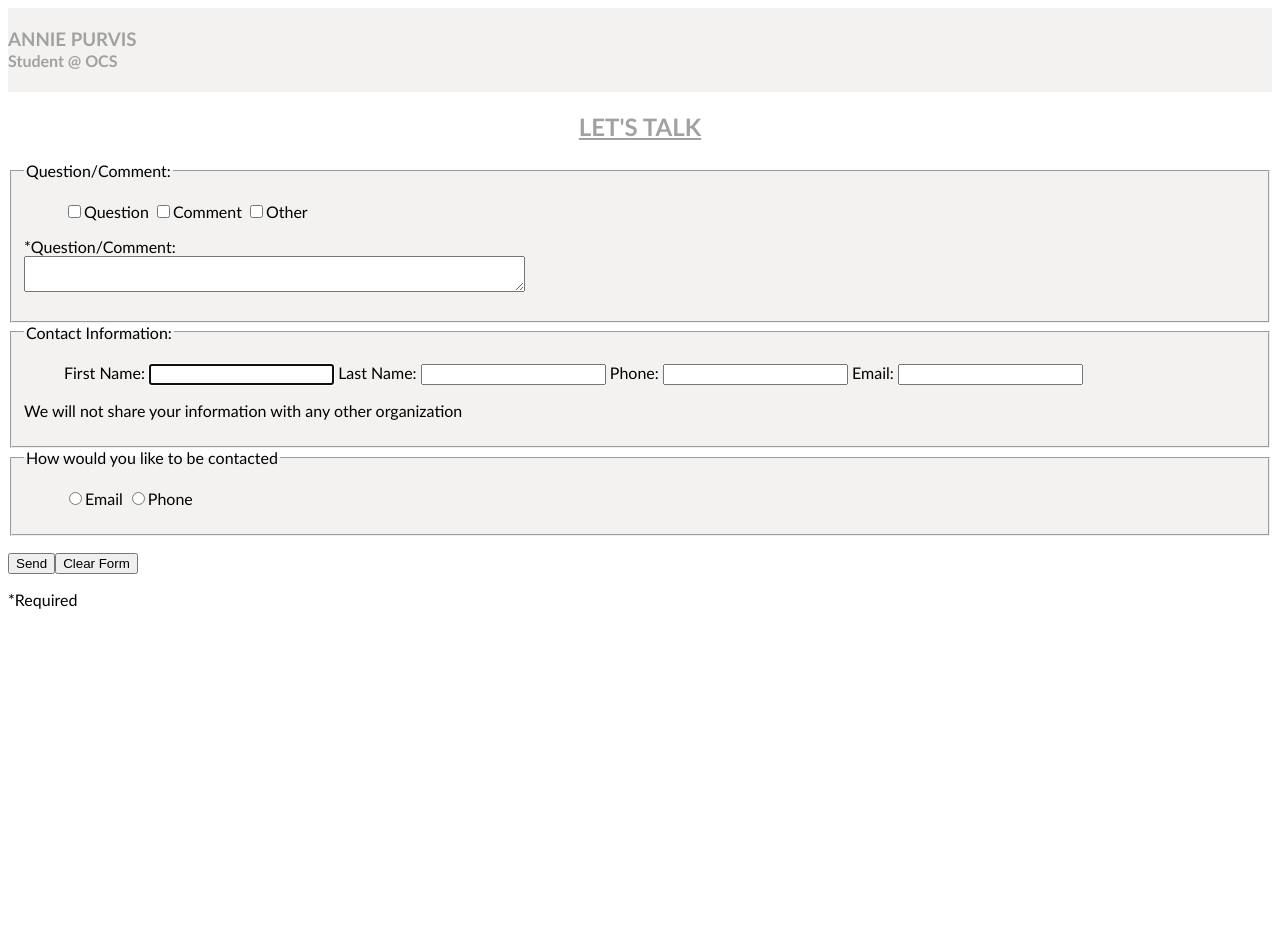
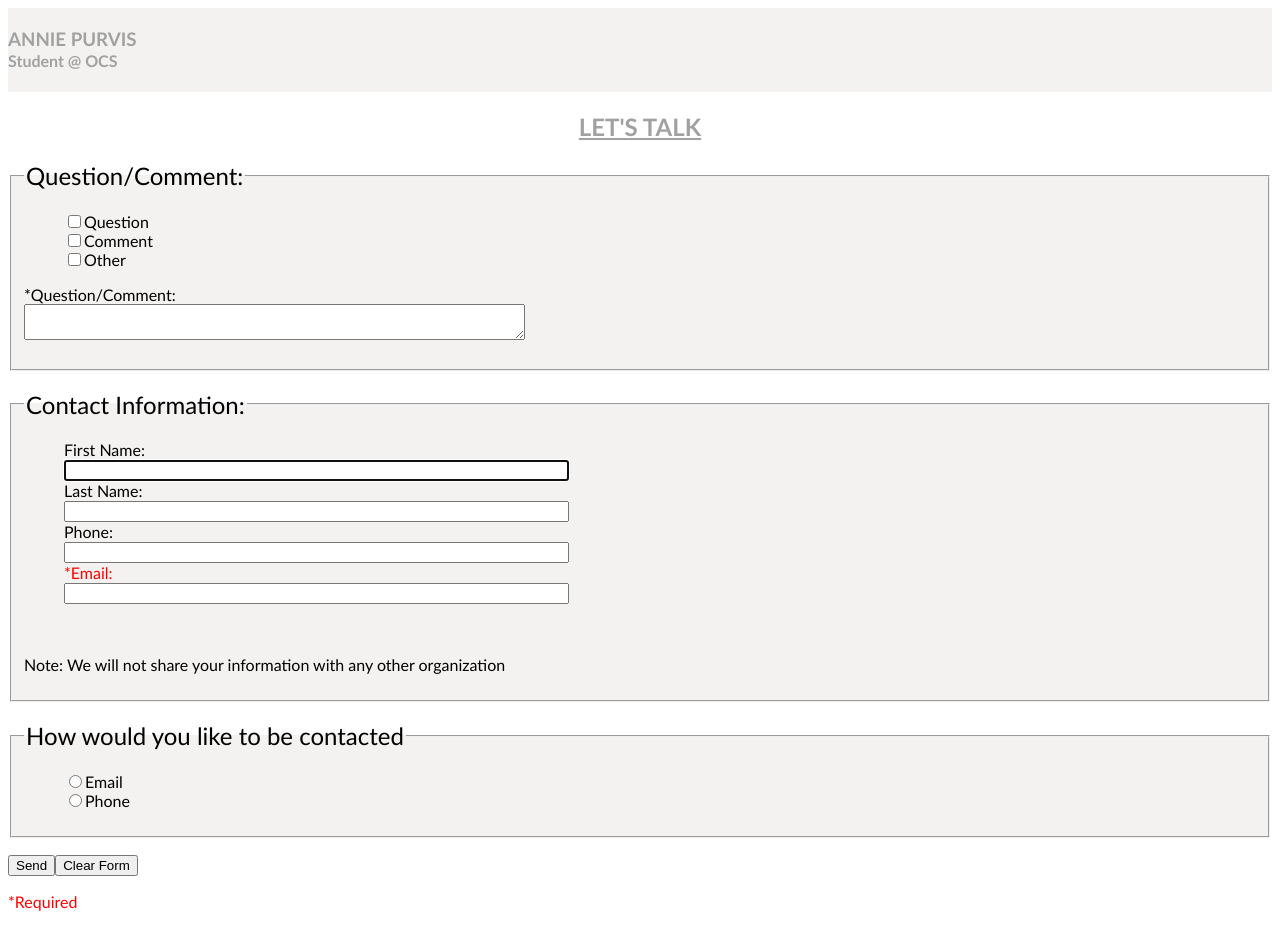
Before and after one commit to arpurvis/personal-site, a plain HTML site: page contact.html in a window 1280 px wide. Before the commit the page ends 800 px from the top, so only its background shows below. Drawn offline with Linux system fonts and the light colour scheme.

Commit message:
contact page--done!

```diff
--- a/contact.html
+++ b/contact.html
@@ -14,7 +14,7 @@
           <h4 id="job-title">Student @ OCS</h4>
         </div>
         </div>
-        <div>
+
             <h2><u>LET'S TALK</u></h2>
             <fieldset>
 <legend>Question/Comment: </legend>
@@ -27,35 +27,33 @@
 <textarea name="qnc" id="qnc" required="required" cols="60"></textarea>
 </p>
 </fieldset>
-            <fieldset>
+<br>
+<fieldset >
   <legend>Contact Information:</legend>
   <ul style="list-style-type: none;">
   <li>First Name:</li>
-  <li><label for="fname"></label><input type="text" name="fname" id="fname" size="20" autofocus></li>
+  <li label for="fname"></label><input type="text" name="fname" id="fname" size="60" autofocus></li>
   <li>Last Name:</li>
-  <li><input type="text" name="lname" id="lname" size="20"></li>
+  <li><input type="text" name="lname" id="lname" size="60"></li>
   <li>Phone:</li>
-  <li><input type="tel" name="phone" id="phone" size="20"></li>
-  <li>Email:</li>
-  <li><input type="email" name="email" id="email" size="20"></li>
+  <li><input type="tel" name="phone" id="phone" size="60"></li>
+  <li class="required">*Email:</li>
+  <li><input type="email" name="email" id="email" size="60"></li>
  </ul>
- <p>We will not share your information with any other organization</p>
+ <br>
+ <p>Note: We will not share your information with any other organization</p>
 </fieldset>
+<br>
 <fieldset>
 <legend>How would you like to be contacted</legend>
- <ul style="list-style-type: none;">
+ <ul>
   <li><input type="radio" name="contact" id="sendmeanemail" value="send me an email">Email</li>
   <li><input type="radio" name="contact" id="callme" value="call me">Phone</li>
  </ul>
  </fieldset>
 
 <p><input type="submit" value="Send"><input type="reset" value="Clear Form"></p>
-</form>
 <p class="required">*Required</p>
-        </div>
 
-
-
-
-        </body>
-    <html>
+</body>
+<html>
--- a/style.css
+++ b/style.css
@@ -9,6 +9,7 @@ body {
     background-color: #404040;
     padding-bottom: 1px;
     padding-top: 1px;
+
 }
 #name{
  color: white;
@@ -23,6 +24,14 @@ h2{
 }
 fieldset{
 background-color: #F3F2F0;
+
+}
+legend{
+ font-size: x-large;
+}
+.required{
+  color: red;
+
 }
 nav{
      display: flex;
@@ -68,10 +77,11 @@ a:hover{
     }
     #name{
         color: #A1A1A1;
-
     }
     .articles{
          text-align: center;
-
-
     }
+li{
+        display: block;
+        list-style-type: circle;
+}
```
